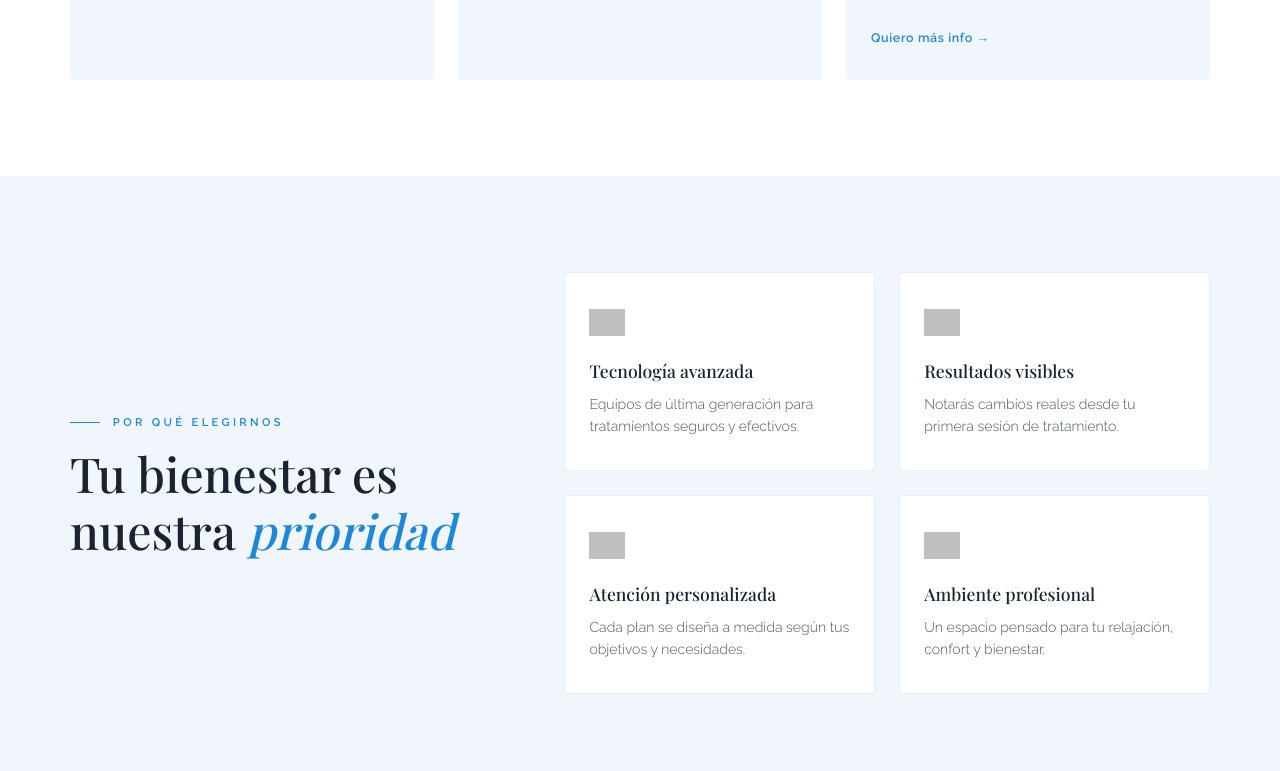
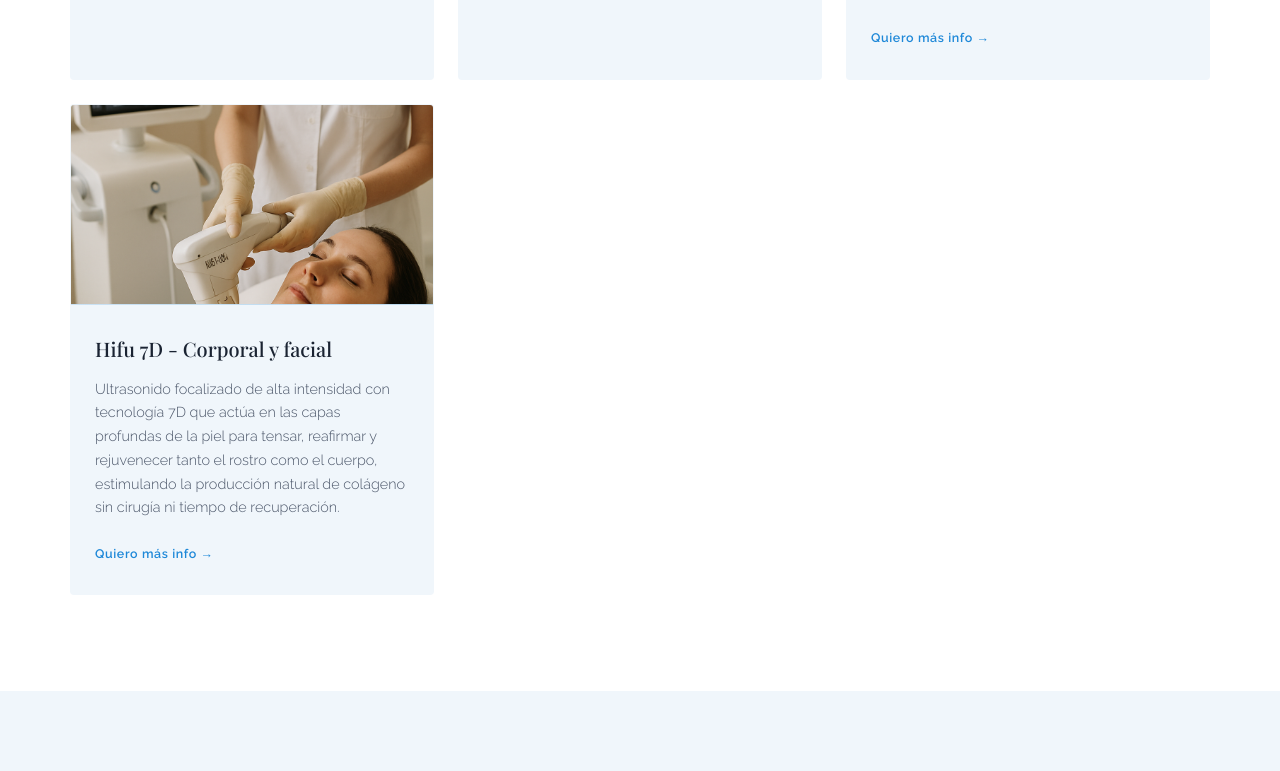
Before and after one commit to ThiagoJoelP/esteticaequilibrio, a React (Vite) app: page / in a window 1280 px wide. Shown: the part 1989-2760 px from the top of the page. Built offline with nearby package versions, Linux system fonts and the light colour scheme; grey boxes are pictures that could not be loaded; a web font is replaced by a local one.

Commit message:
Add Hifu 7D service card with image

```diff
--- a/src/components/Services.jsx
+++ b/src/components/Services.jsx
@@ -43,6 +43,13 @@ export const SERVICES = [
     title: 'Circuito reductor, reafirmante, anticelulítico y modelador',
     desc: 'Programa integral que combina múltiples técnicas en una misma sesión para reducir medidas, reafirmar tejidos, combatir la celulitis y esculpir tu figura de manera progresiva y efectiva.',
     image: '/circuitoreductor.png',
+  },
+  {
+    id: 'hifu-7d',
+    icon: '🔬',
+    title: 'Hifu 7D - Corporal y facial',
+    desc: 'Ultrasonido focalizado de alta intensidad con tecnología 7D que actúa en las capas profundas de la piel para tensar, reafirmar y rejuvenecer tanto el rostro como el cuerpo, estimulando la producción natural de colágeno sin cirugía ni tiempo de recuperación.',
+    image: '/hifu7d.png',
   },
 ]
 
```
